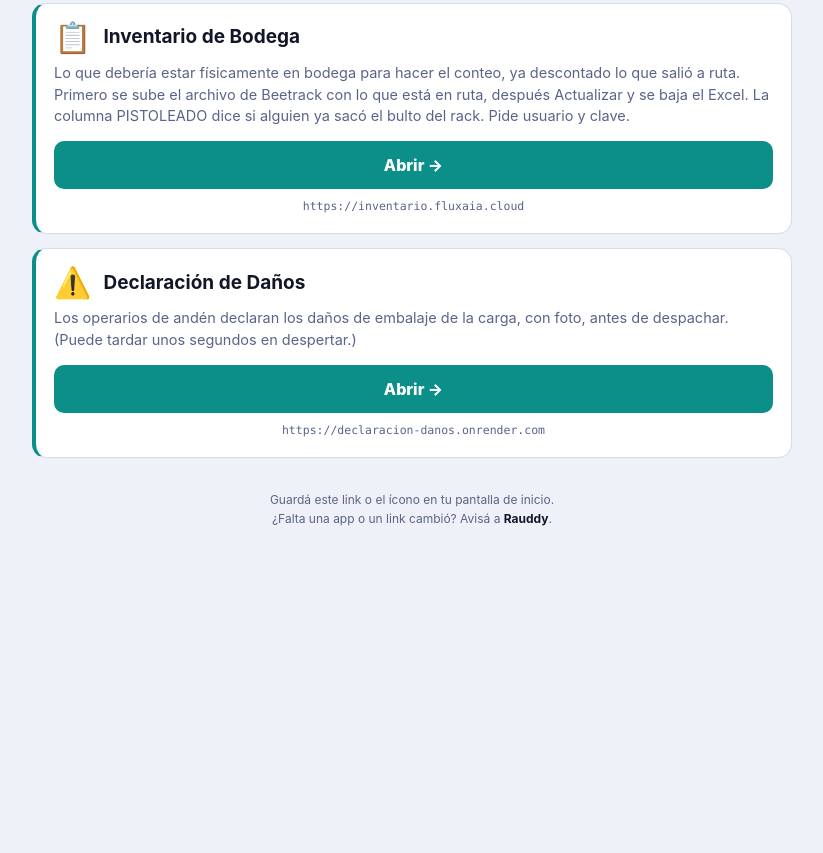
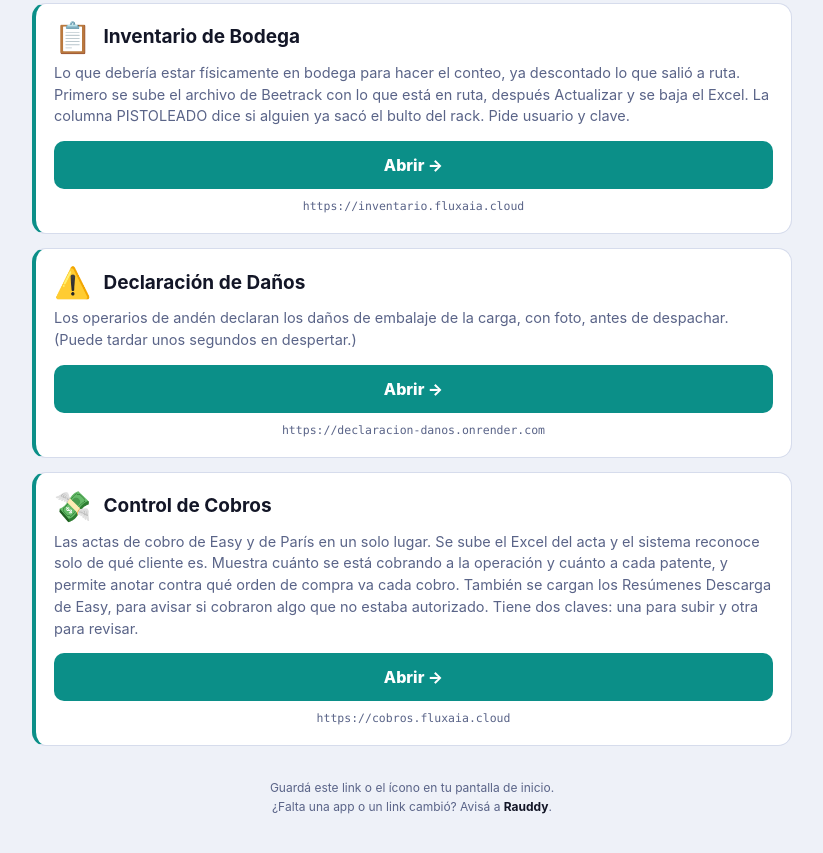
Before and after one commit to RauddyMedina/accesos-bodega, a plain HTML site: page index.html in a window 1280 px wide. Shown: the part 1708-2561 px from the top of the page, without its empty margins (228-1051 px from the left). Before the commit the page ends 2276 px from the top, so only its background shows below. Drawn offline with Linux system fonts and the light colour scheme.

Commit message:
Agregar Control de Cobros al panel de accesos

```diff
--- a/index.html
+++ b/index.html
@@ -93,6 +93,9 @@
     { emoji:"⚠️", nombre:"Declaración de Daños",
       url:"https://declaracion-danos.onrender.com",
       desc:"Los operarios de andén declaran los daños de embalaje de la carga, con foto, antes de despachar. (Puede tardar unos segundos en despertar.)" },
+    { emoji:"💸", nombre:"Control de Cobros",
+      url:"https://cobros.fluxaia.cloud",
+      desc:"Las actas de cobro de Easy y de París en un solo lugar. Se sube el Excel del acta y el sistema reconoce solo de qué cliente es. Muestra cuánto se está cobrando a la operación y cuánto a cada patente, y permite anotar contra qué orden de compra va cada cobro. También se cargan los Resúmenes Descarga de Easy, para avisar si cobraron algo que no estaba autorizado. Tiene dos claves: una para subir y otra para revisar." },
   ];
 
   const grid = document.getElementById("grid");
```
